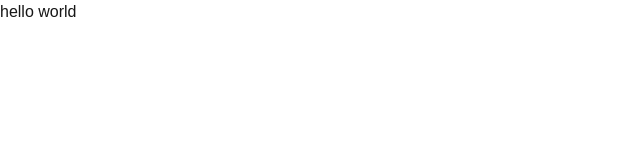
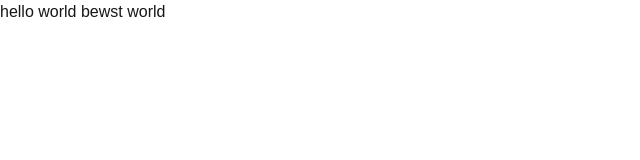
Before and after one commit to sultan-activ/activpaisa_partner_portal, a Next.js app: page / in a window 1280 px wide. Shown: the top 160 px of the page, without its empty margins (0-640 px from the left). Built offline with nearby package versions, Linux system fonts and the light colour scheme.

Commit message:
second commit

```diff
--- a/src/app/page.js
+++ b/src/app/page.js
@@ -3,7 +3,7 @@ import Image from "next/image";
 export default function Home() {
   return (
      <div>
-      hello world
+      hello world bewst world
      </div>
   );
 }
```
